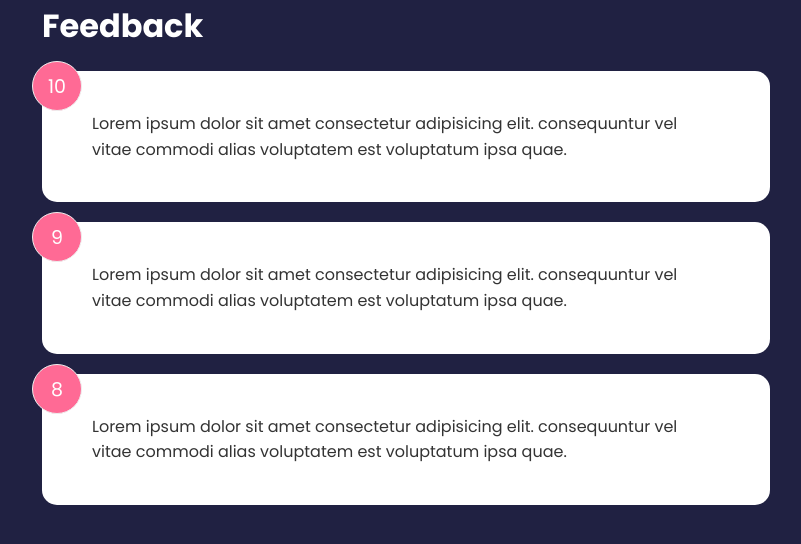
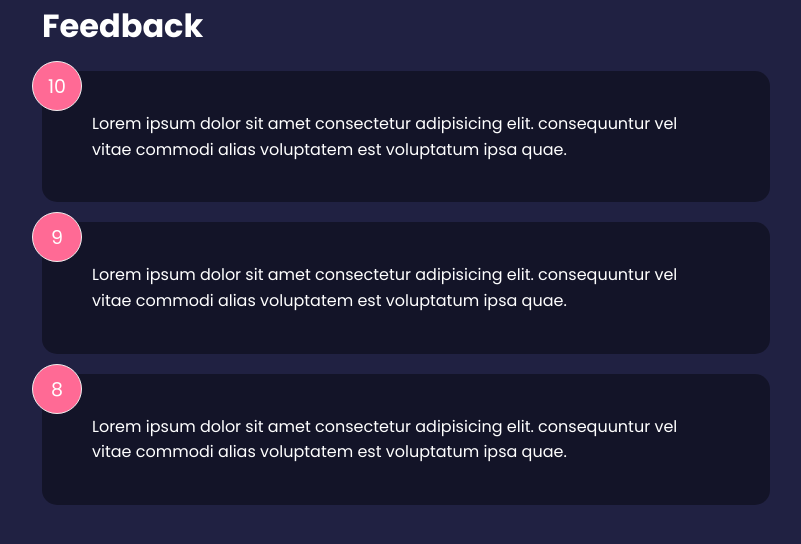
Before and after one commit to aMarshmallows/Feedback-Project, a React (Create React App) app in the folder feedback-app/: page / in a window 1280 px wide. Shown: the top 544 px of the page, without its empty margins (234-1035 px from the left). Built offline with nearby package versions, Linux system fonts and the light colour scheme.

Commit message:
create proptypes and conditional dark mode

```diff
--- a/feedback-app/src/components/FeedbackItem.jsx
+++ b/feedback-app/src/components/FeedbackItem.jsx
@@ -1,10 +1,17 @@
+import Card from "./shared/Card"
+import PropTypes from 'prop-types';
+
 function FeedbackItem({item}) {
   return (
-    <div className='card'>
+    //   reverse is conditional styling
+    <Card reverse={true}>
         <div className="num-display">{item.rating}</div>
         <div className="text-display">{item.text}</div>
-    </div>
+    </Card>
   )
 }
 
+FeedbackItem.propTypes = {
+    item: PropTypes.object.isRequired,
+}
 export default FeedbackItem
--- /dev/null
+++ b/feedback-app/src/components/shared/Card.jsx
@@ -0,0 +1,30 @@
+import React from 'react'
+import PropTypes from 'prop-types';
+
+function Card({children, reverse}) {
+    return (
+        //   this is how you do conditinal classes - card is always there, but we only want reverse if its true
+        <div className={`card ${reverse && 'reverse'}`}>
+            {children}
+        </div>
+    )
+    // return (
+    //     <div className="card" style={{
+    //         // this is how you do conditional styling
+    //         backgroundColor: reverse ? 'rgba(0, 0, 0, 0.4' : '#fff' ,
+    //         color: reverse ? '#fff' : 'rgba(0, 0, 0, 0.4',
+    //     }}>
+    //         {children}
+    //     </div>
+    // )
+}
+
+Card.defaultProps = {
+    reverse: false,
+}
+
+Card.propTypes = {
+    children: PropTypes.node.isRequired,
+    reverse: PropTypes.bool,
+}
+export default Card
```
Also changed, not shown: feedback-app/src/components/FeedbackList.jsx (+12 -0 lines).
